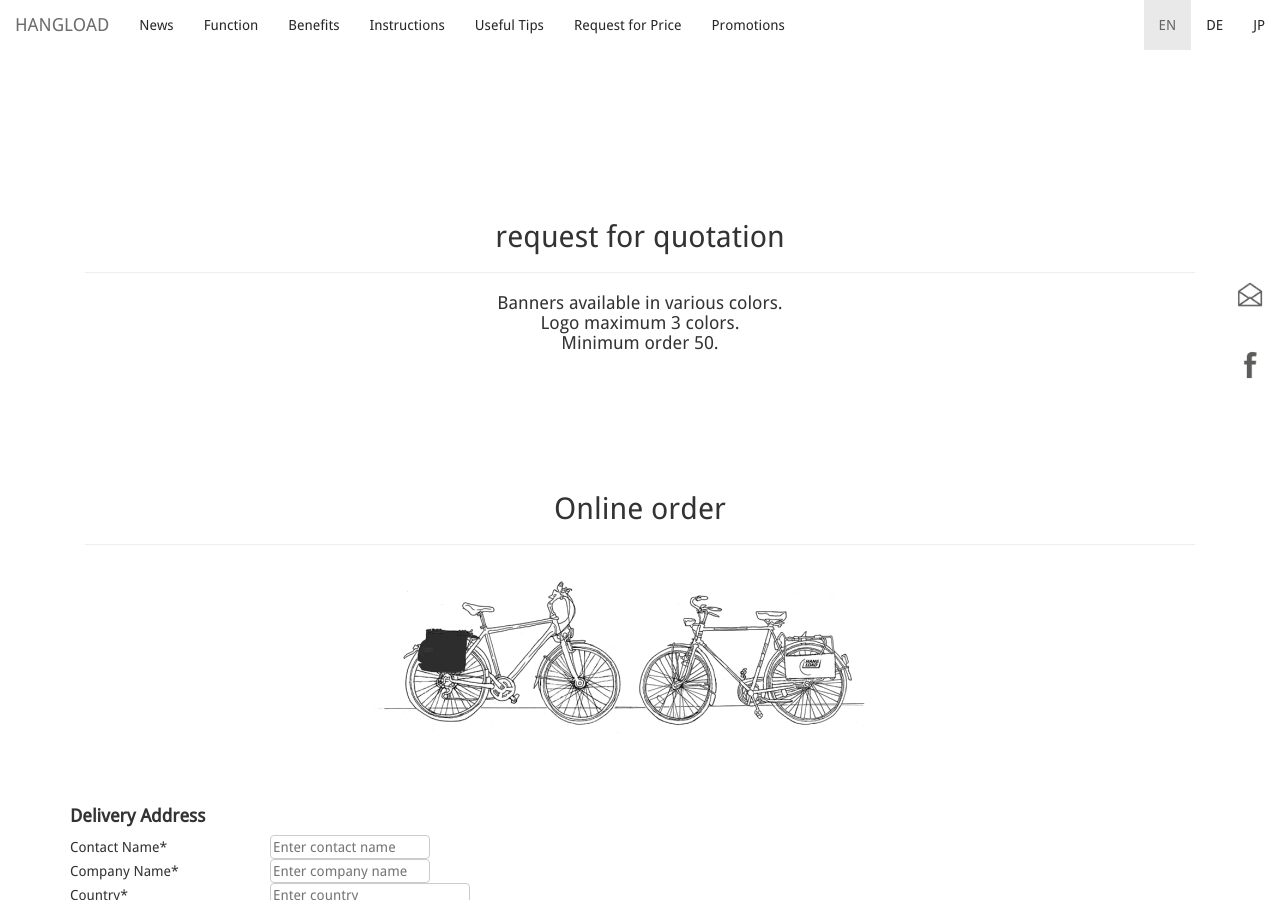
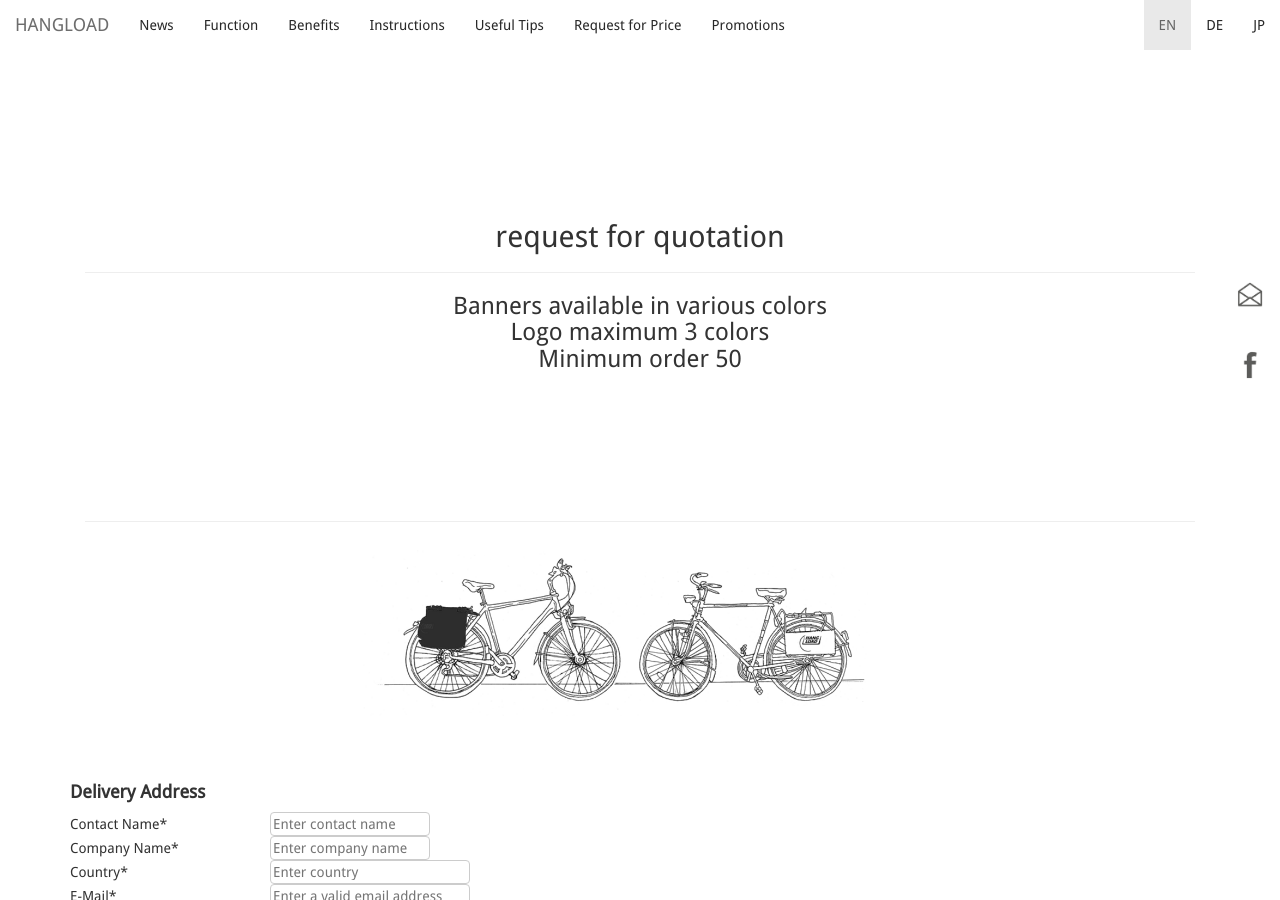
Before and after one commit to bodokaiser/hangload.com, a Jekyll site: the page built from promotions/order.html, in a window 1280 px wide and 900 px high. Built offline with Jekyll 4.4.1, drawn with Linux system fonts in a browser that asks for light colours; nearby versions of some CDN libraries; library files that are not in the unit come from our copies; Markdown is read by kramdown in place of the engine named in the settings.

Commit message:
Update order.html

```diff
--- a/promotions/order.html
+++ b/promotions/order.html
@@ -148,10 +148,10 @@
 <h2 class="text-center"> request for quotation</h2>
 </div>
 </div>
-<h4 class="text-center">
-Banners available in various colors.<br>
-Logo maximum 3 colors.<br>
-Minimum order 50.
+<h3 class="text-center">
+Banners available in various colors<br>
+Logo maximum 3 colors<br>
+Minimum order 50
 </article>
 
 
@@ -159,7 +159,6 @@
 <article class="container" id="order">
 <div class="col-xs-12">
 <div class="page-header">
-<h2 class="text-center"> Online order </h2>
 </div>
 </div>
  <div class="row">
```
